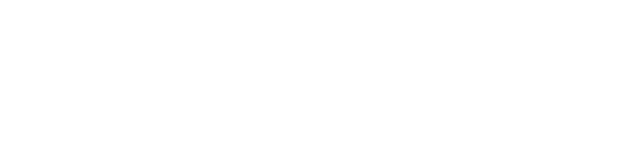
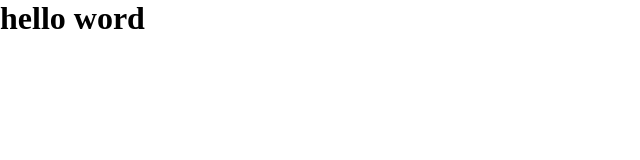
Before and after one commit to minh-tam-0110/test-git-kraken, a plain HTML site: page index.html in a window 1280 px wide. Shown: the whole page, without its empty margins (0-640 px from the left). Drawn offline with Linux system fonts and the light colour scheme.

Commit message:
third commit

```diff
--- a/index.html
+++ b/index.html
@@ -8,6 +8,6 @@
 		<link rel="stylesheet" href="./style.css" />
 	</head>
 	<body>
-
-    </body>
+		<h1>hello word</h1>
+	</body>
 </html>
--- a/style.css
+++ b/style.css
@@ -0,0 +1,5 @@
+*{
+    margin: 0;
+    padding: 0;
+    box-sizing: border-box;
+}
```
